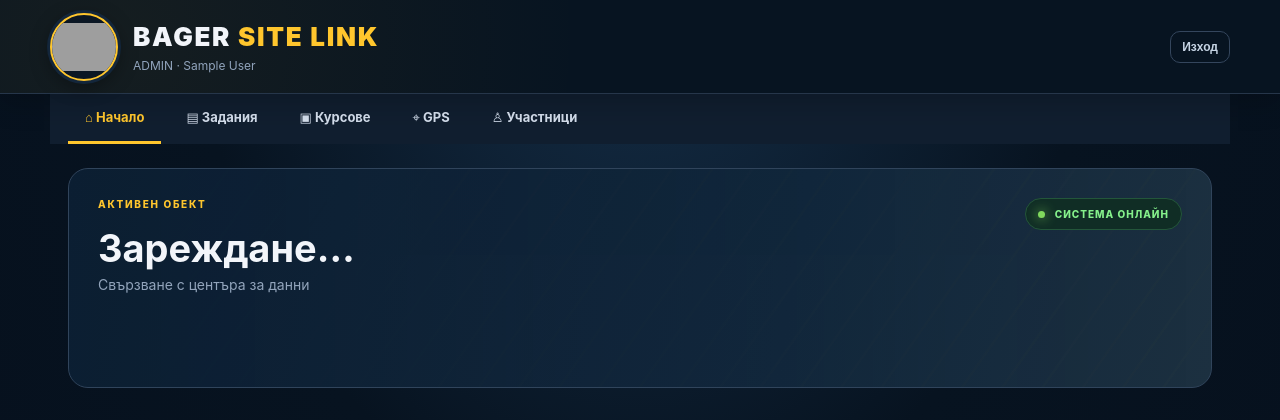
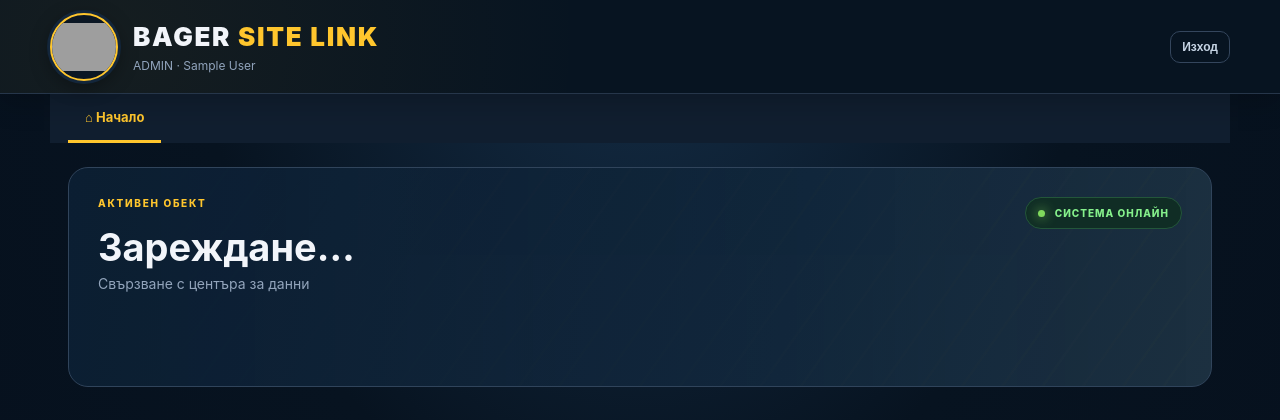
Before and after one commit to KirilTSV/bager-site-link, a FastAPI app: template templates/app.html in a window 1280 px wide. Shown: the top 420 px of the page. Run offline with FastAPI, Linux system fonts and the light colour scheme; the template is opened without the code that fills it: most values are stand-ins (such as "Sample title", 1, 10 or a date in 2020); grey boxes are pictures that could not be loaded.

Commit message:
Hide dispatcher-only navigation for driver, operator, manager and client

```diff
--- a/static/app.css
+++ b/static/app.css
@@ -31,3 +31,5 @@ body{background:radial-gradient(ellipse at 50% -10%,#16304a 0%,#071320 50%,#0610
 @media(min-width:950px){.two-col{grid-template-columns:1.1fr .9fr}.map-panel{max-width:none}}
 @media(max-width:760px){.topbar{height:78px}.brand-logo.small{width:54px;height:54px}.brand b{font-size:16px}.brand small{font-size:10px}.main-nav{padding:0 10px;gap:0}.main-nav a{font-size:12px;padding:12px 13px}.project-head{min-height:190px;padding:22px;flex-direction:column}.ops-grid{grid-template-columns:1fr}.kpi{min-height:112px}.kpi strong{font-size:25px}}
 @media(max-width:430px){.brand-logo.small{width:49px;height:49px}.brand b{font-size:13px}.brand small{font-size:9px}.topbar .small-btn{font-size:11px;padding:8px}.project-head{padding:19px}.kpi-grid{gap:9px}.kpi{padding:13px}.kpi strong{font-size:23px}}
+
+body:not([data-role="dispatcher"]):not([data-role="owner"]) [data-role-nav="dispatcher"]{display:none}
```
